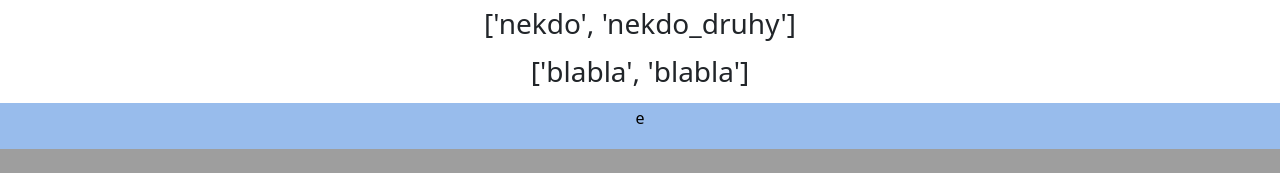
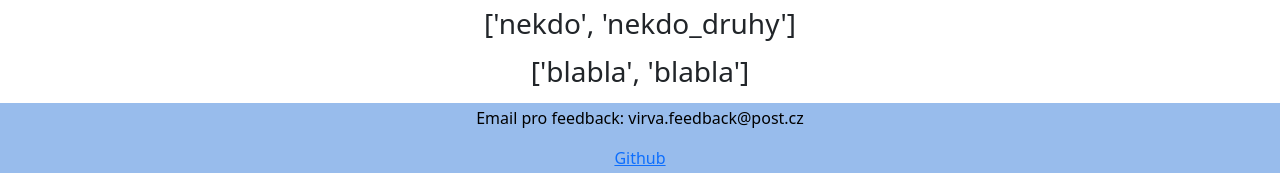
Before and after one commit to FilipVirva/registracni__formular, a Flask app: page / in a window 1280 px wide. Shown: the part 839-1012 px from the top of the page. Before the commit the page ends 988 px from the top, so only its background shows below. Run offline with Flask 2, Linux system fonts and the light colour scheme.

Commit message:
update footeru

```diff
--- a/formular/templates/index.html
+++ b/formular/templates/index.html
@@ -23,7 +23,8 @@
     {% endfor %}
 </div>
 <footer>
-    <p>e</p>
+    <p>Email pro feedback: virva.feedback@post.cz</p>
+    <a href="https://github.com/FilipVirva/registracni__formular">Github</a>
 </footer>
 </body>
 </html>
```
